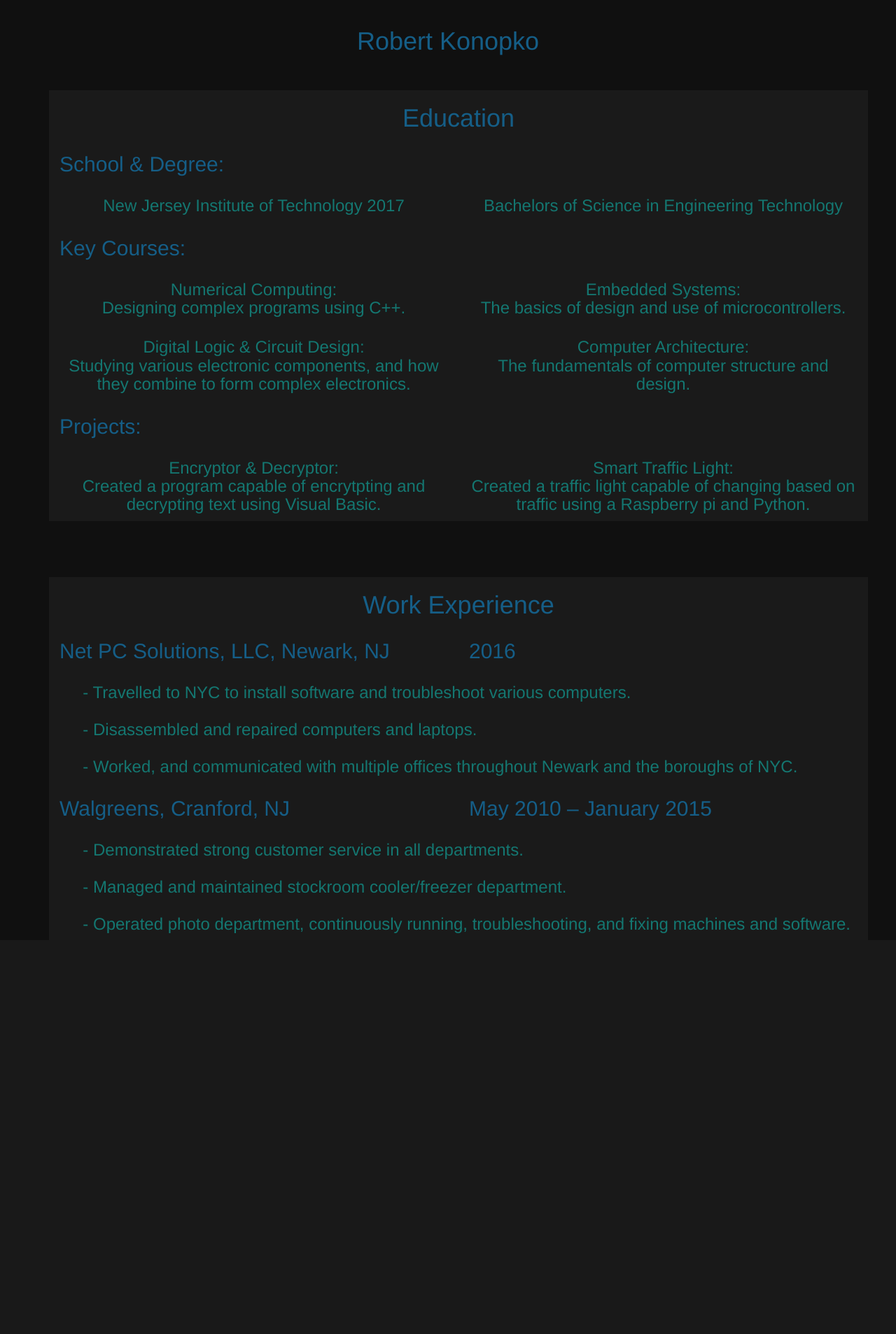
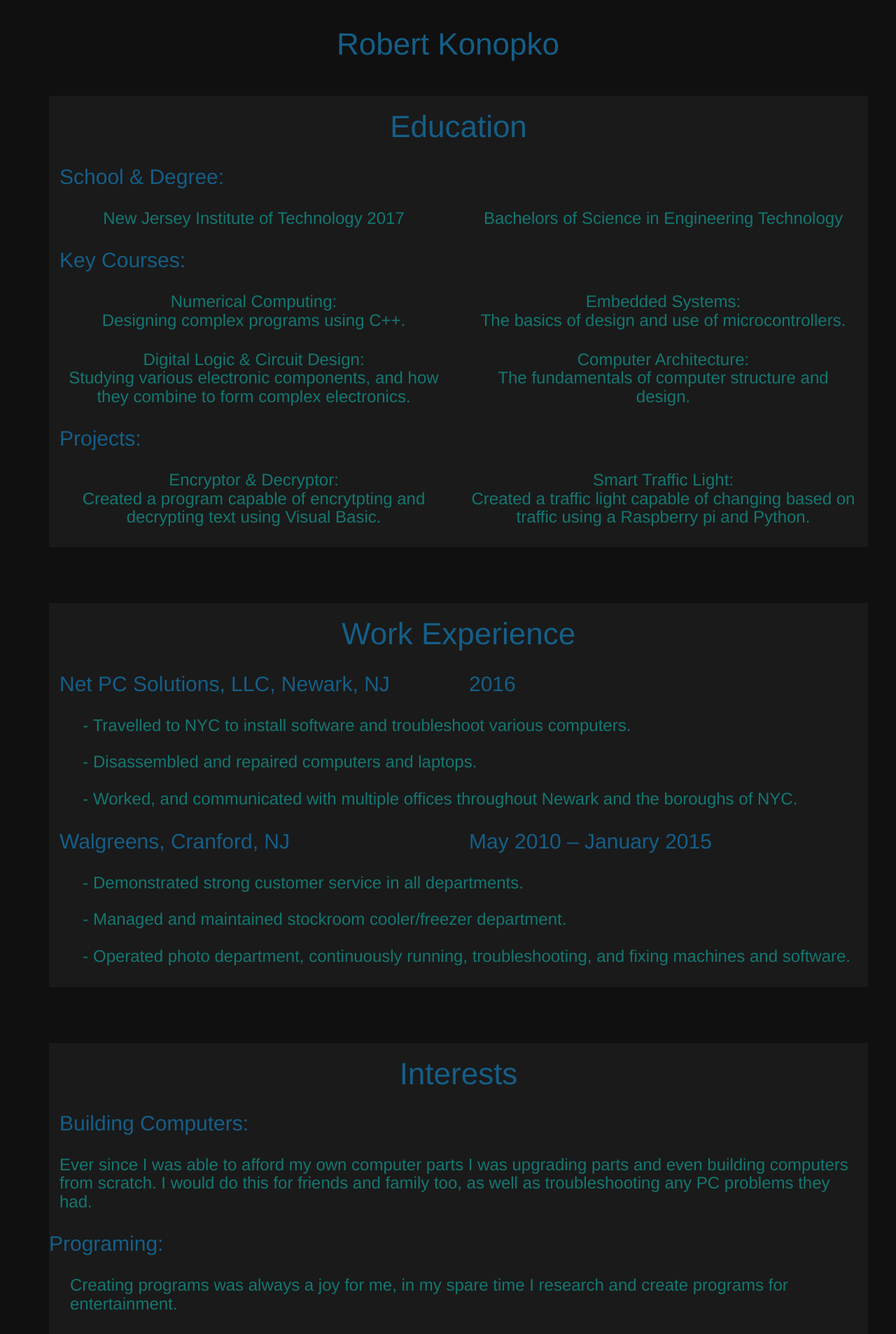
Before and after one commit to rkonopko/Project-1, a PHP site: page /index.htm in a window 1280 px wide. Shown: the part 51-1958 px from the top of the page at 70% size. Before the commit the page ends 1385 px from the top, so only its background shows below. Run offline with PHP 8.4, Linux system fonts and the light colour scheme.

Commit message:
Added Interests

```diff
--- a/index.htm
+++ b/index.htm
@@ -57,7 +57,7 @@
                         <a href="#work1">Work Experience</a>
                     </li>
                     <li>
-                        <a href="#">Interests</a>
+                        <a href="#int1">Interests</a>
                     </li>
                     <li>
                         <a href="#">Contact Info</a>
@@ -116,7 +116,7 @@
                 <h3>Encryptor & Decryptor: <br /> Created a program capable of encrytpting and decrypting text using Visual Basic.</h3>
             </div>
             <div class="col-lg-6 col-sm-12 text-center">
-                <h3>Smart Traffic Light: <br /> Created a traffic light capable of changing based on traffic using a Raspberry pi and Python.</h3>
+                <h3>Smart Traffic Light: <br /> Created a traffic light capable of changing based on traffic using a Raspberry pi and Python.</h3><br />
             </div>
         </div>
     </div>
@@ -129,10 +129,10 @@
             <div class="col-lg-12 text-center">
                 <h1>Work Experience</h2>
             </div>
-            <div class="col-lg-6">
+            <div class="col-lg-6 col-sm-12">
                 <h2>Net PC Solutions, LLC, Newark, NJ</h2>
             </div>
-            <div class="col-lg-6">
+            <div class="col-lg-6 col-sm-12">
                 <h2>2016</h2>
             </div>
             <div class="col-lg-12">
@@ -141,17 +141,41 @@
                 <br/ ><br/ >&nbsp;&nbsp;&nbsp;&nbsp; - Worked, and communicated with multiple offices throughout Newark and the boroughs of NYC.
                 </h3>
             </div>
-            <div class="col-lg-6">
+            <div class="col-lg-6 col-sm-12">
                 <h2>Walgreens, Cranford, NJ</h2>
             </div>
-            <div class="col-lg-6">
+            <div class="col-lg-6 col-sm-12">
                 <h2>May 2010 – January 2015</h2>
             </div>
             <div class="col-lg-12">
                 <h3>&nbsp;&nbsp;&nbsp;&nbsp; - Demonstrated strong customer service in all departments.
                 <br/ ><br/ >&nbsp;&nbsp;&nbsp;&nbsp; - Managed and maintained stockroom cooler/freezer department.
                 <br/ ><br/ >&nbsp;&nbsp;&nbsp;&nbsp; - Operated photo department, continuously running, troubleshooting, and fixing machines and software.
-                </h3>
+                </h3><br />
+            </div>
+        </div>
+    </div>
+
+    <br /><br />
+
+    <a id = "int1"></a> <br /><br />
+    <div class="container" id="int">
+        <div class="row">
+            <div class="col-lg-12 text-center">
+                <h1>Interests</h1>
+            </div>
+             <div class="col-lg-12">
+                <h2>Building Computers:</h2>
+            </div>
+            <div class="col-lg-12">
+                <h3> Ever since I was able to afford my own computer parts I was upgrading parts and even building computers from scratch. I would do this for friends and family too, as well as troubleshooting any PC problems they had.
+                </h3><br />
+            </div>
+            <h2>Programing:</h2>
+            </div>
+            <div class="col-lg-12">
+                <h3> Creating programs was always a joy for me, in my spare time I research and create programs for entertainment.
+                </h3><br />
             </div>
         </div>
     </div>
--- a/style.css
+++ b/style.css
@@ -10,6 +10,7 @@ body	{
 
 h1 {
 	color: rgb(21,94,135);
+	font-size: 44px;
 }
 
 h2{
@@ -23,3 +24,7 @@ h2{
 #work {
 	background-color: rgb(26,26,26);
 }
+
+#int {
+	background-color: rgb(26,26,26);
+}
```
